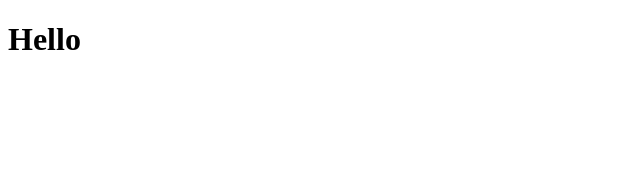
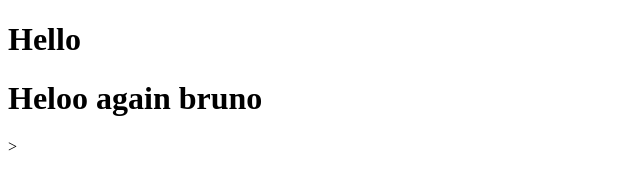
Before and after one commit to brunobergamo/cousera_test_web, a plain HTML site: page site/index.html in a window 1280 px wide. Shown: the whole page, without its empty margins (0-640 px from the left). Drawn offline with Linux system fonts and the light colour scheme.

Commit message:
one more change in site/index

```diff
--- a/site/index.html
+++ b/site/index.html
@@ -5,5 +5,6 @@
 </head>
 <body>
 <h1>Hello</h1>
+<h1>Heloo again bruno</h1>>
 </body>
 </html>
```
